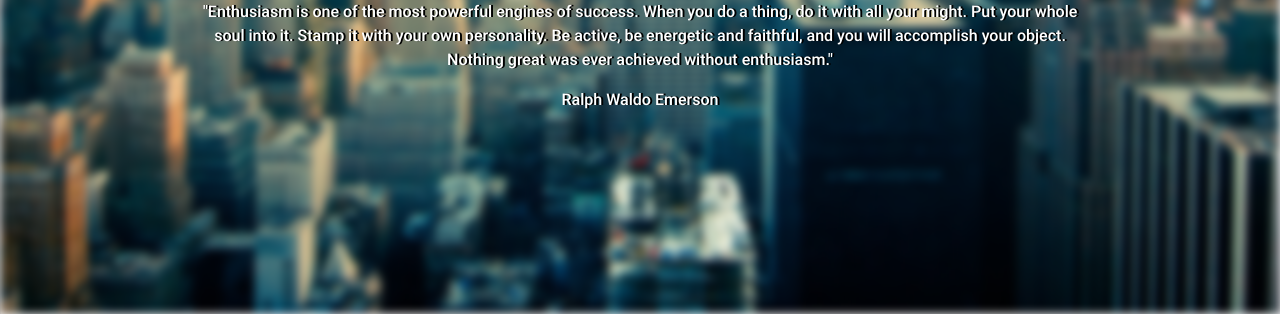
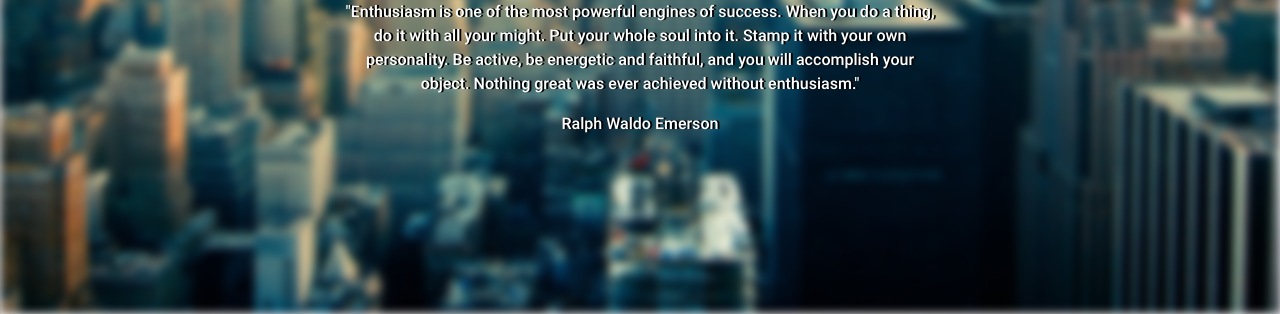
Before and after one commit to alejandroharb/alejandroharb, a plain HTML site: page index.html in a window 1280 px wide. Shown: the part 486-800 px from the top of the page. Drawn offline with nearby package versions, Linux system fonts and the light colour scheme.

Commit message:
quotes grid layout smaller

```diff
--- a/index.html
+++ b/index.html
@@ -61,7 +61,7 @@
 	  			<a href="http://www.uncovermed.com" class="waves-effect waves-light btn blue darken-3">Writing</a>
 	  			<a href="https://www.linkedin.com/in/alejandroharb" class="linkedIn waves-effect waves-light"><i class="fa fa-linkedin-square fa-3x" aria-hidden="true"></i></a>
 	  		</div>
-	  		<div class=" quotes col s12">
+	  		<div class=" quotes col m8 s12 offset-m2">
 	  			<p id="quotesDisplay" ></p>
 	  			<p id="author" ></p>
 	  		</div>
```
